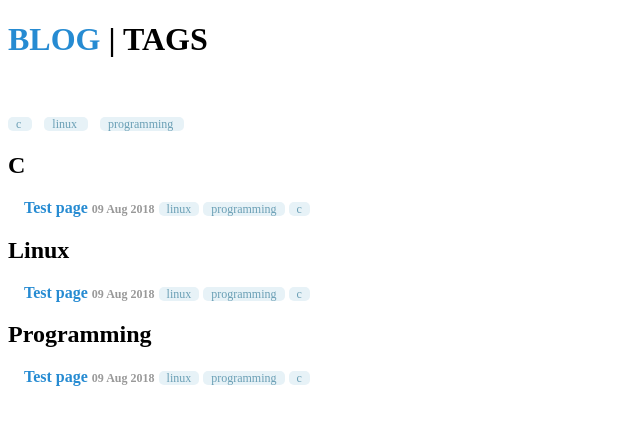
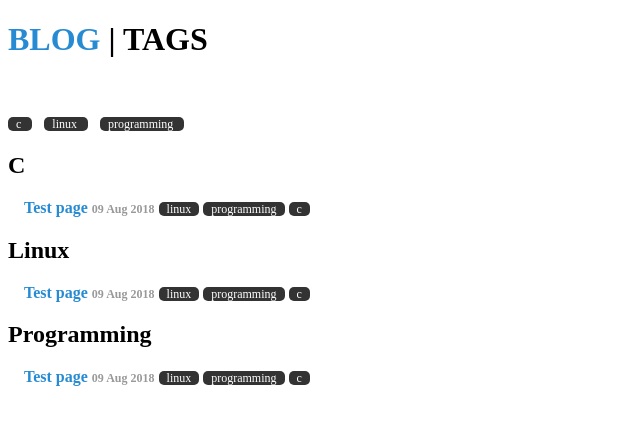
Before and after one commit to execas/execas.github.io, a Jekyll site: the page built from tags.html, in a window 1280 px wide. Shown: the top 425 px of the page, without its empty margins (0-640 px from the left). Built offline with Jekyll 4.4.1, drawn with Linux system fonts in a browser that asks for light colours.

Commit message:
Update execas.css

```diff
--- a/css/execas.css
+++ b/css/execas.css
@@ -2,8 +2,8 @@
     font-size: 75%;
     padding: 0 .5rem 0 .5rem;
     border-radius: 5px;
-    background: #e7f2f7;
-    color: #6a9fb5;
+    background: #333333;
+    color: #fff;
     }
 
 
```
